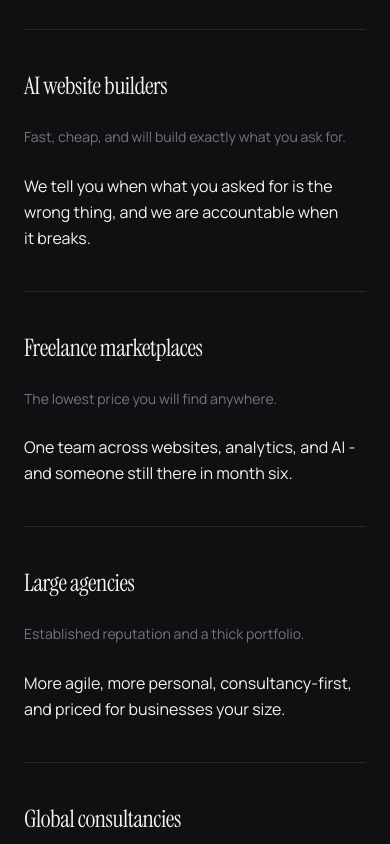
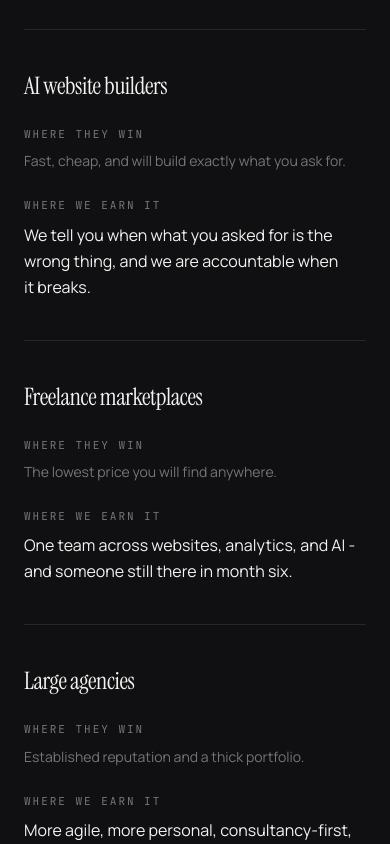
Before and after one commit to phuyalbish/pixelkriti-website, a React (Vite) app: page /about in a window 390 px wide. Shown: the part 3480-4324 px from the top of the page. Built offline with nearby package versions, Linux system fonts and the light colour scheme.

Commit message:
refactor: improve mobile layout responsiveness for Splash, Showreel, and About sections

```diff
--- a/src/components/Showreel.jsx
+++ b/src/components/Showreel.jsx
@@ -129,11 +129,11 @@ function Showreel() {
           */}
           <div
             aria-hidden="true"
-            className="pointer-events-none absolute inset-x-0 top-0 h-24 bg-gradient-to-b from-ink to-transparent md:h-32"
+            className="pointer-events-none absolute inset-x-0 top-0 h-10 bg-gradient-to-b from-ink to-transparent sm:h-24 md:h-32"
           />
           <div
             aria-hidden="true"
-            className="pointer-events-none absolute inset-x-0 bottom-0 h-24 bg-gradient-to-t from-ink to-transparent md:h-32"
+            className="pointer-events-none absolute inset-x-0 bottom-0 h-10 bg-gradient-to-t from-ink to-transparent sm:h-24 md:h-32"
           />
 
           {/* Gutters match Container, so the caption lines up with page copy. */}
--- a/src/components/Splash.jsx
+++ b/src/components/Splash.jsx
@@ -51,7 +51,7 @@ function Splash() {
       aria-label={`${site.name} - introduction`}
       className="relative flex min-h-[100svh] flex-col justify-center overflow-hidden py-24"
     >
-      <Container className="grid items-center gap-16 lg:grid-cols-12 lg:gap-12">
+      <Container className="grid items-center gap-12 lg:grid-cols-12 lg:gap-12">
         <motion.div
           className="lg:col-span-7"
           style={reduceMotion ? undefined : { y: textY, opacity: fade }}
@@ -90,14 +90,15 @@ function Splash() {
         </motion.div>
 
         {/*
-          Decorative. Hidden below lg, where the column would be too narrow to
-          read the construction lines and the wordmark needs the full width.
+          Decorative. Below lg the columns collapse, so the mark moves above the
+          wordmark at a stamp size - small enough that the construction lines
+          stay an accent, large enough to carry the assembly animation.
         */}
         <motion.div
-          className="hidden lg:col-span-5 lg:block"
+          className="order-first lg:order-none lg:col-span-5"
           style={reduceMotion ? undefined : { y: markY, opacity: fade }}
         >
-          <SplashMark className="mx-auto max-w-[26rem]" />
+          <SplashMark className="w-40 sm:w-52 lg:mx-auto lg:w-full lg:max-w-[26rem]" />
         </motion.div>
       </Container>
     </section>
--- a/src/pages/AboutPage.jsx
+++ b/src/pages/AboutPage.jsx
@@ -41,8 +41,8 @@ function AboutPage() {
   return (
     <>
       <section className="relative overflow-hidden pb-16 pt-20 md:pb-24 md:pt-28">
-        {/* Watermark, bleeding off the left edge behind the heading. */}
-        <LogoOutline className="absolute -left-28 top-1/2 hidden h-[32rem] w-[32rem] -translate-y-1/2 -rotate-12 md:block" />
+        {/* Watermark, bleeding off the right edge beside the heading. */}
+        <LogoOutline className="absolute -right-28 top-1/2 hidden h-[32rem] w-[32rem] -translate-y-1/2 rotate-12 md:block" />
 
         <Container className="relative">
           <Reveal>
@@ -130,12 +130,20 @@ function AboutPage() {
                 <h3 className="font-display text-2xl tracking-display md:col-span-3">
                   {row.them}
                 </h3>
-                <p className="text-pretty text-sm leading-relaxed text-paper-faint md:col-span-4">
-                  {row.they}
-                </p>
-                <p className="text-pretty leading-relaxed md:col-span-5">
-                  {row.us}
-                </p>
+                {/*
+                  On desktop the three columns explain themselves by position.
+                  Stacked on mobile, the two paragraphs need naming.
+                */}
+                <div className="md:col-span-4">
+                  <p className="eyebrow mb-2 md:hidden">Where they win</p>
+                  <p className="text-pretty text-sm leading-relaxed text-paper-faint">
+                    {row.they}
+                  </p>
+                </div>
+                <div className="md:col-span-5">
+                  <p className="eyebrow mb-2 md:hidden">Where we earn it</p>
+                  <p className="text-pretty leading-relaxed">{row.us}</p>
+                </div>
               </Reveal>
             ))}
           </ul>
```
